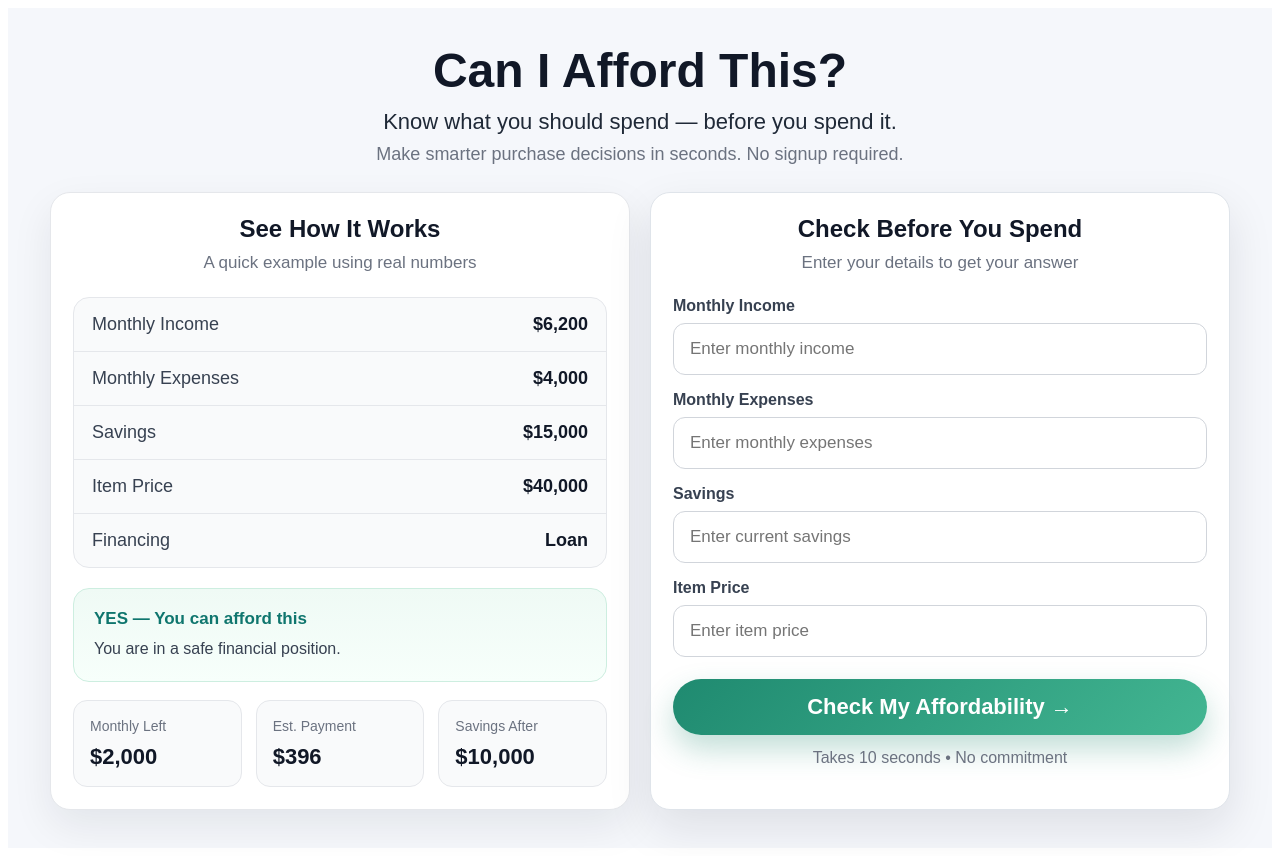
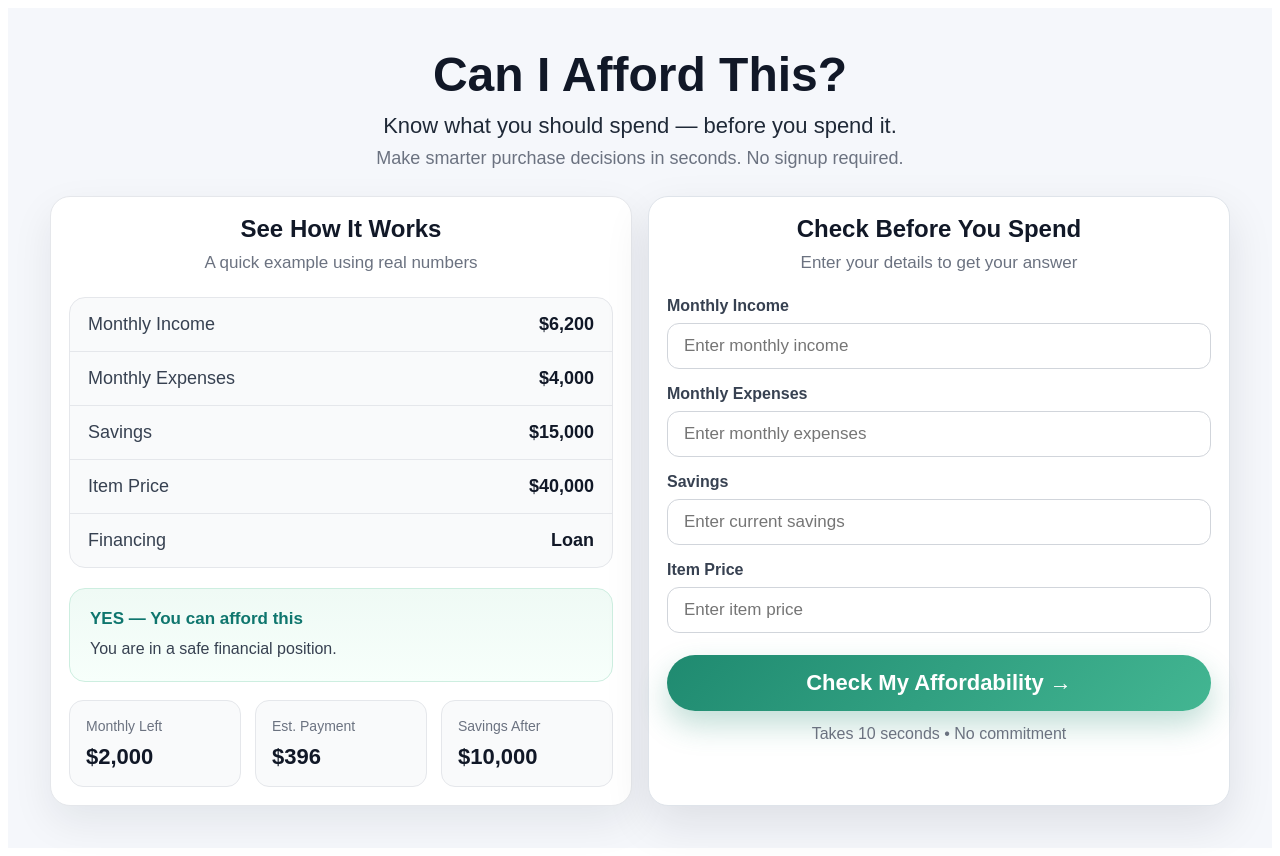
Before and after one commit to techtalk1282/can-i-afford-this, a Next.js app: page / in a window 1280 px wide. Built offline with nearby package versions, Linux system fonts and the light colour scheme.

Commit message:
fix: reduce card and input vertical spacing to fully fit hero section at 100% viewport height

```diff
--- a/app/page.js
+++ b/app/page.js
@@ -184,7 +184,7 @@ lineHeight: 1.25,
           style={{
             display: "grid",
             gridTemplateColumns: "repeat(2, minmax(0, 1fr))",
-            gap: 20,
+            gap: 16,
             alignItems: "stretch",
           }}
         >
@@ -193,7 +193,7 @@ lineHeight: 1.25,
               background: "#ffffff",
               border: "1px solid #e5e7eb",
               borderRadius: 20,
-              padding: 22,
+              padding: 18,
               boxShadow: "0 16px 40px rgba(15, 23, 42, 0.08)",
             }}
           >
@@ -353,7 +353,7 @@ lineHeight: 1.25,
               background: "#ffffff",
               border: "1px solid #dfe4ea",
               borderRadius: 20,
-              padding: 22,
+              padding: 18,
               boxShadow: "0 18px 45px rgba(15, 23, 42, 0.10)",
             }}
           >
@@ -431,7 +431,7 @@ lineHeight: 1.25,
                     placeholder={field.placeholder}
                     style={{
                       width: "100%",
-                      height: 52,
+                      height: 46,
                       borderRadius: 12,
                       border: "1px solid #d1d5db",
                       padding: "0 16px",
@@ -588,7 +588,7 @@ lineHeight: 1.25,
                   style={{
                     display: "grid",
                     gridTemplateColumns: "repeat(2, minmax(0, 1fr))",
-                    gap: 16,
+                    gap: 12,
                   }}
                 >
                   {renderBreakdownCard("Monthly leftover", sections.monthly, "monthly")}
```
